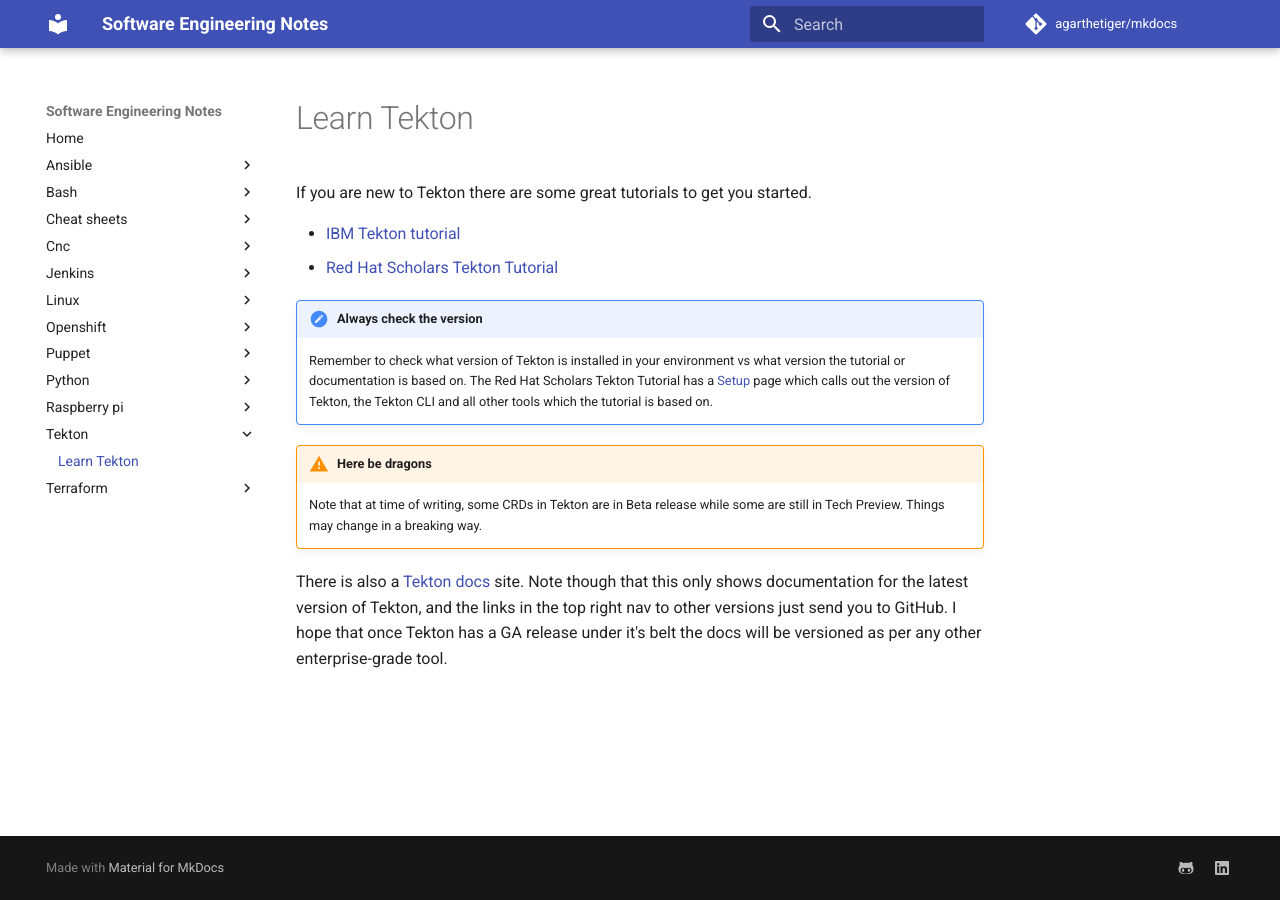
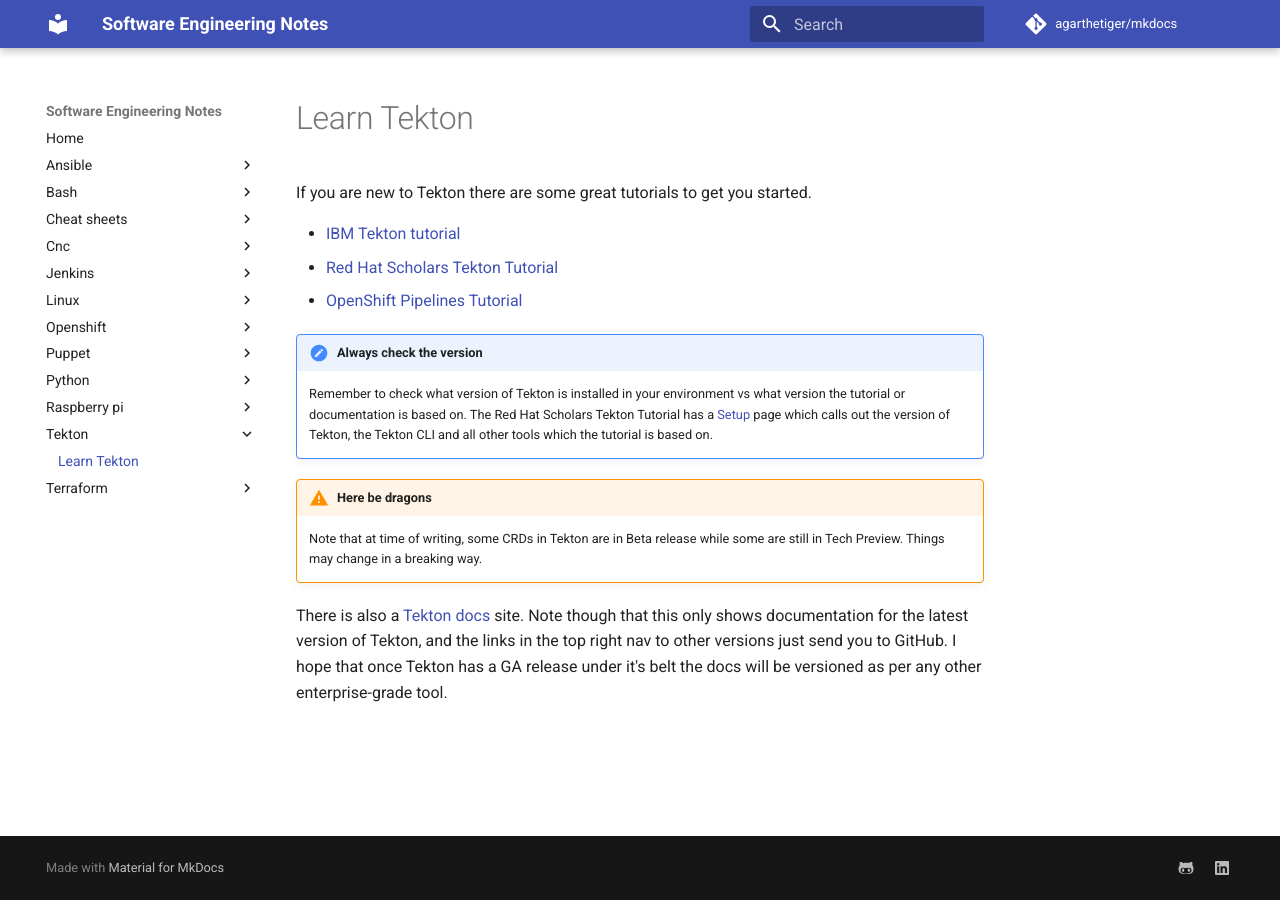
Before and after one commit to agarthetiger/mkdocs, an MkDocs documentation site: the page built from docs/tekton/learn-tekton.md, in a window 1280 px wide. Built offline with MkDocs 1.6.1 and Material for MkDocs 9.7.7, drawn with Linux system fonts in a browser that asks for light colours; comment, search, counter and statistics services are not loaded.

Commit message:
Update learn-tekton.md

```diff
--- a/docs/tekton/learn-tekton.md
+++ b/docs/tekton/learn-tekton.md
@@ -4,6 +4,7 @@
 
 * [IBM Tekton tutorial](https://github.com/IBM/tekton-tutorial-openshift)
 * [Red Hat Scholars Tekton Tutorial](https://redhat-scholars.github.io/tekton-tutorial/tekton-tutorial/index.html)
+* [OpenShift Pipelines Tutorial](https://github.com/openshift/pipelines-tutorial)
 
 !!! Note "Always check the version"
     Remember to check what version of Tekton is installed in your environment vs what version the tutorial or documentation is based on. The Red Hat Scholars Tekton Tutorial has a [Setup](https://redhat-scholars.github.io/tekton-tutorial/tekton-tutorial/setup.html) page which calls out the version of Tekton, the Tekton CLI and all other tools which the tutorial is based on.
```
